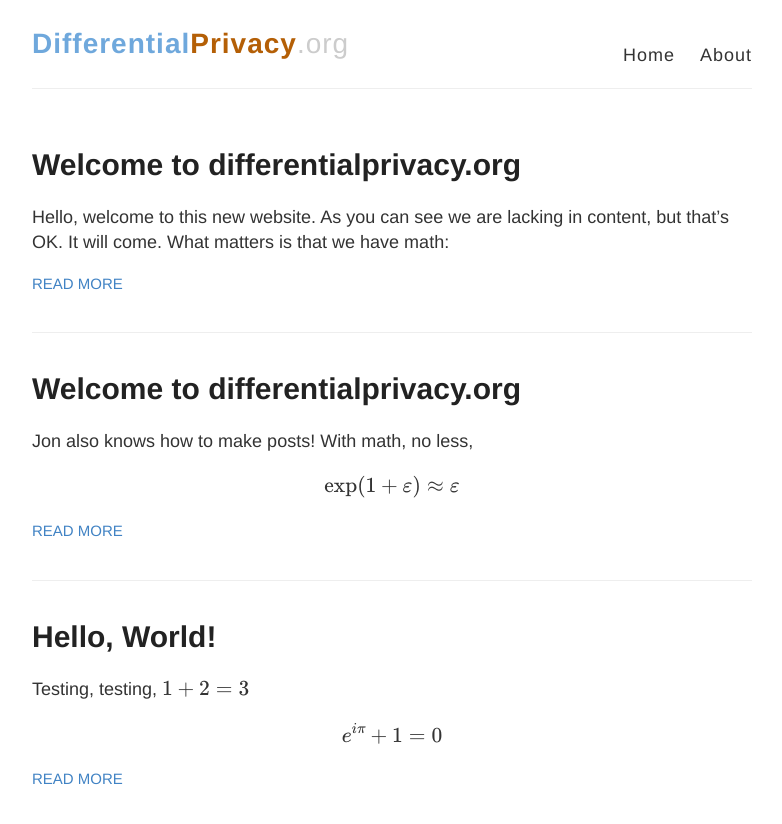
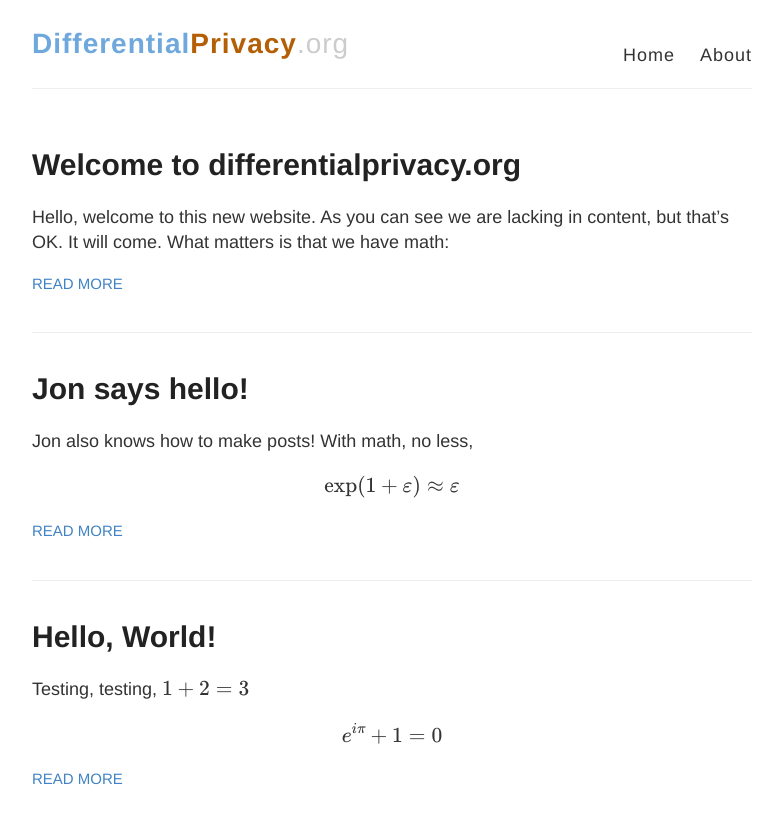
Before and after one commit to differentialprivacy/differentialprivacy, a Jekyll site: the page built from index.html, in a window 1280 px wide. Shown: the top 824 px of the page, without its empty margins (248-1030 px from the left). Built offline with Jekyll 4.4.1, drawn with Linux system fonts in a browser that asks for light colours.

Commit message:
Jon fixes his post

```diff
--- a/_posts/2020-7-11-Jon.md
+++ b/_posts/2020-7-11-Jon.md
@@ -1,6 +1,6 @@
 ---
 layout: post
-title: Welcome to differentialprivacy.org
+title: Jon says hello!
 comments: true
 author: Jonathan Ullman
 ---
```
